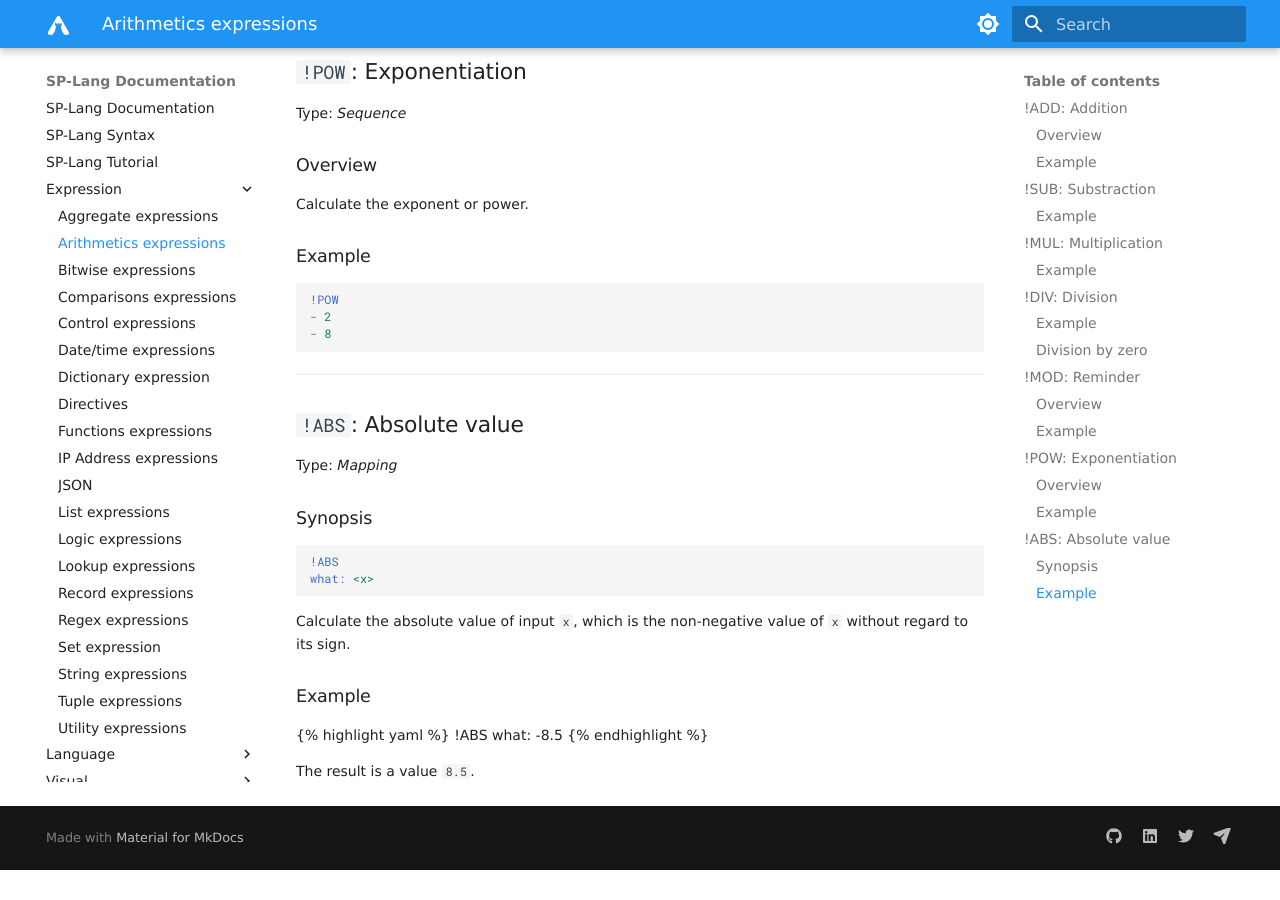
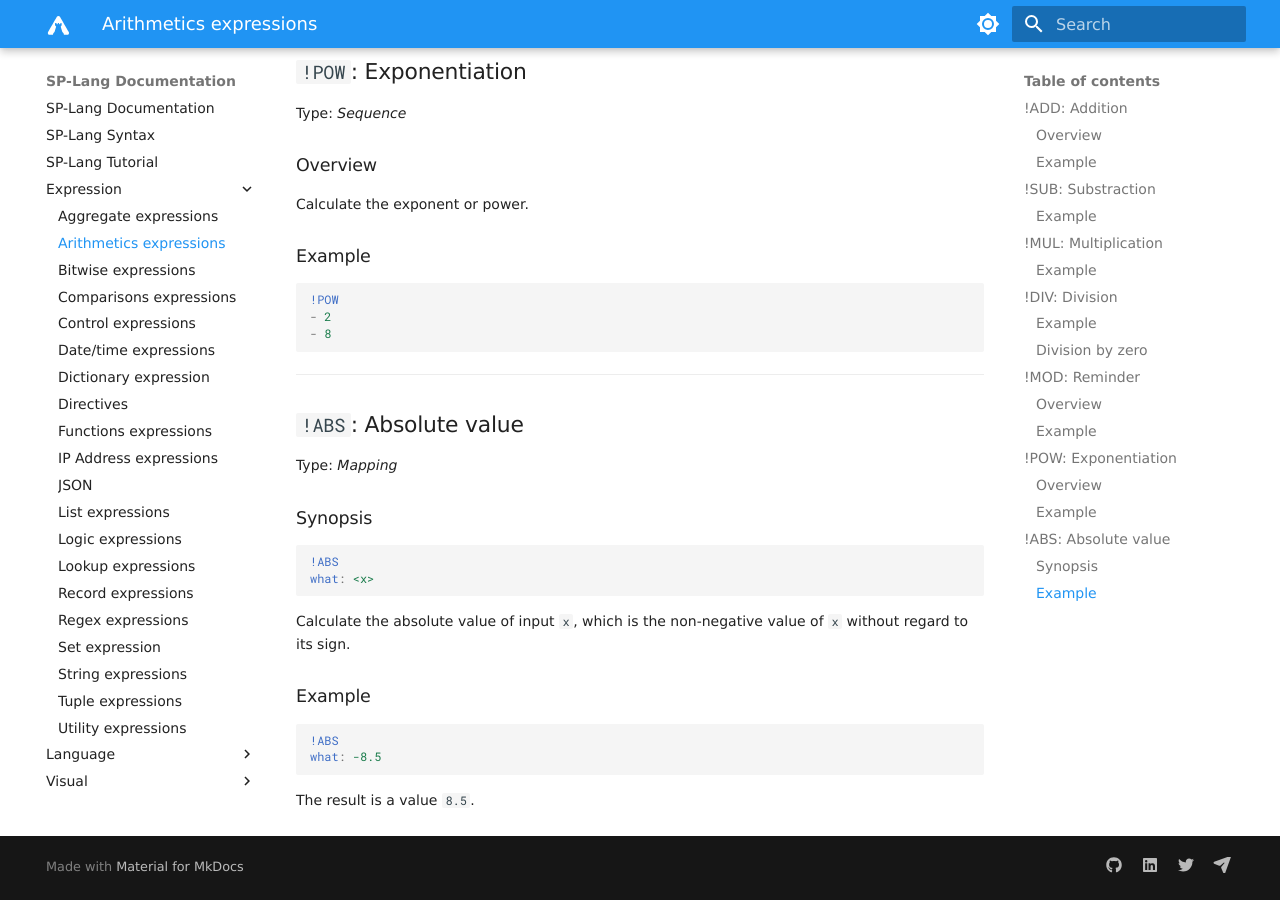
Before and after one commit to TeskaLabs/splang-docs, an MkDocs documentation site: the page built from docs/expression/arithmetics.md, in a window 1280 px wide and 900 px high, scrolled down 2239 px. Built offline with MkDocs 1.6.1 and Material for MkDocs 9.7.7, drawn with Linux system fonts in a browser that asks for light colours; some web fonts are replaced; before the commit the page ends 3109 px from its top, so only the background shows below that.

Commit message:
Reprocesses  updated arithmetics.md

````diff
--- a/docs/expression/arithmetics.md
+++ b/docs/expression/arithmetics.md
@@ -151,9 +151,9 @@ Calculate the absolute value of input `x`, which is the non-negative value of  `
 
 ### Example
 
-{% highlight yaml %}
+```yaml
 !ABS
 what: -8.5
-{% endhighlight %}
+```
 
 The result is a value `8.5`.
````
